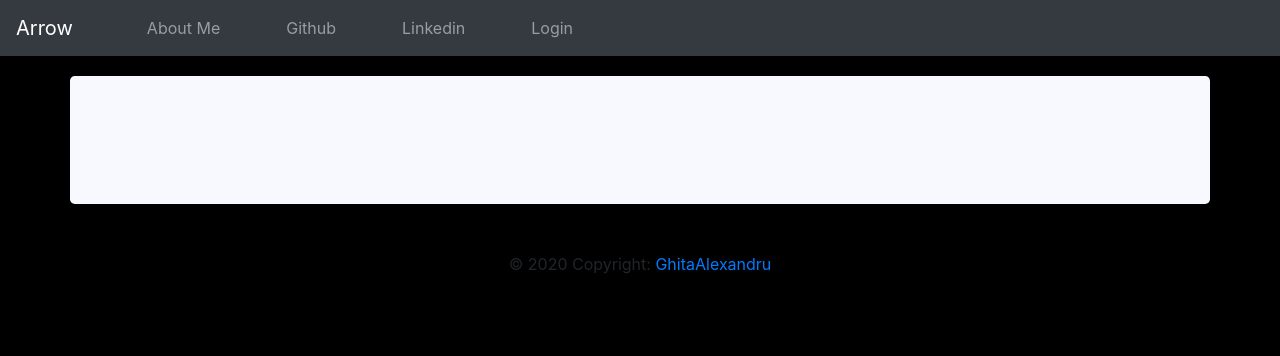
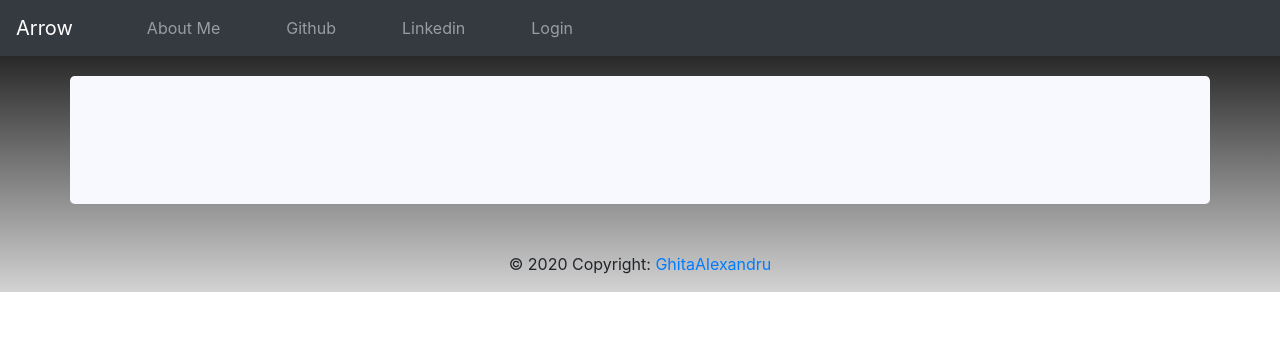
Before and after one commit to GhitaAlexandruIon/-arrow, a Django app: page / in a window 1280 px wide. Shown: the top 356 px of the page. Run offline with Django 3.2, Linux system fonts and the light colour scheme; data that the repository does not hold is empty; some libraries are stand-ins or nearby versions.

Commit message:
Changed the background

```diff
--- a/blog/static/css/master.css
+++ b/blog/static/css/master.css
@@ -2,7 +2,9 @@ a:hover{
     text-decoration: none;
 }
 body{
-    background-color: black;
+    background-image: linear-gradient(black, lightgrey);
+    background-repeat: no-repeat;
+
 }
 .jumbotron{
     background-color: ghostwhite;
```
